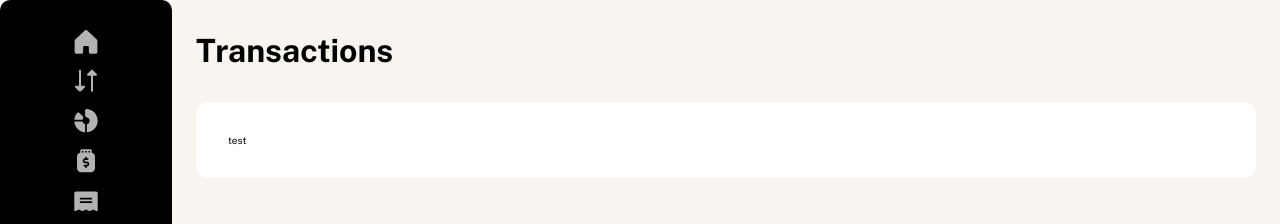
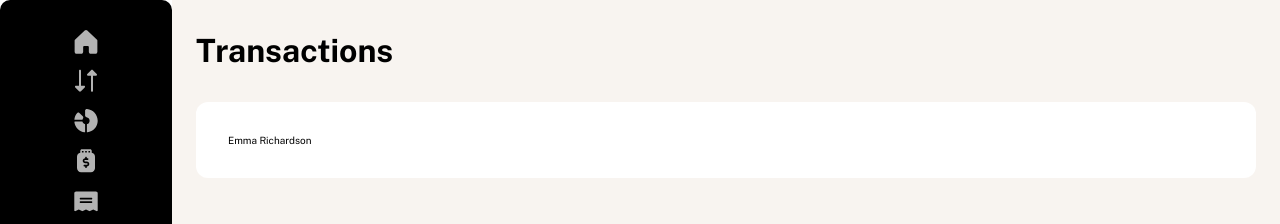
Before and after one commit to mhjarvis/personal-finance-application, a React (Vite) app: page / in a window 1280 px wide. Shown: the top 224 px of the page. Built offline with nearby package versions, Linux system fonts and the light colour scheme.

Commit message:
Add Main Section for Transactions

```diff
--- a/src/features/Transactions/Main/TransactionMain.jsx
+++ b/src/features/Transactions/Main/TransactionMain.jsx
@@ -1,3 +1,4 @@
-export default function TransactionMain() {
-	return <div>test</div>;
+/* eslint-disable react/prop-types */
+export default function TransactionMain({ data }) {
+	return <div>{data[0].name}</div>;
 }
--- a/src/pages/Transactions/Transactions.jsx
+++ b/src/pages/Transactions/Transactions.jsx
@@ -1,4 +1,7 @@
+/* eslint-disable no-unused-vars */
 import styles from "./Transactions.module.css";
+import { useState } from "react";
+import { transactionData } from "../../assets/data/transactionData";
 import MainLayout from "../../layouts/MainLayout/MainLayoutl";
 import NavigationLayout from "../../layouts/NavigationLayout/NavigationLayout";
 import TransactionHeader from "../../features/Transactions/Header/TransactionHeader";
@@ -6,12 +9,14 @@ import CardLayout from "../../layouts/CardLayout/CardLayout";
 import TransactionMain from "../../features/Transactions/Main/TransactionMain";
 
 export default function Transactions() {
+	const [transactions, setTransactions] = useState(transactionData);
+
 	return (
 		<div className={styles.transactions}>
 			<MainLayout>
 				<TransactionHeader />
 				<CardLayout>
-					<TransactionMain />
+					<TransactionMain data={transactions} />
 				</CardLayout>
 			</MainLayout>
 			<NavigationLayout />
```
